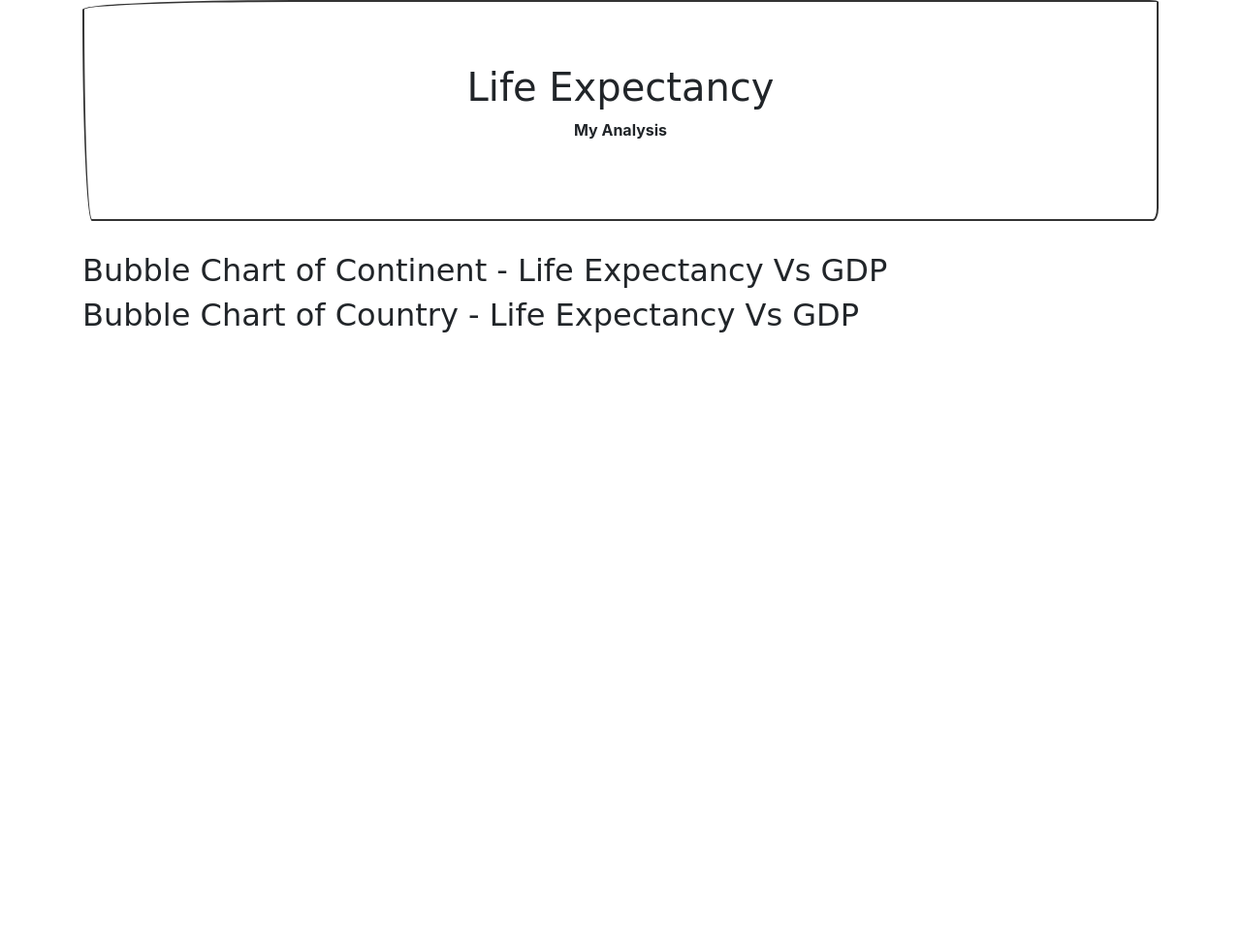
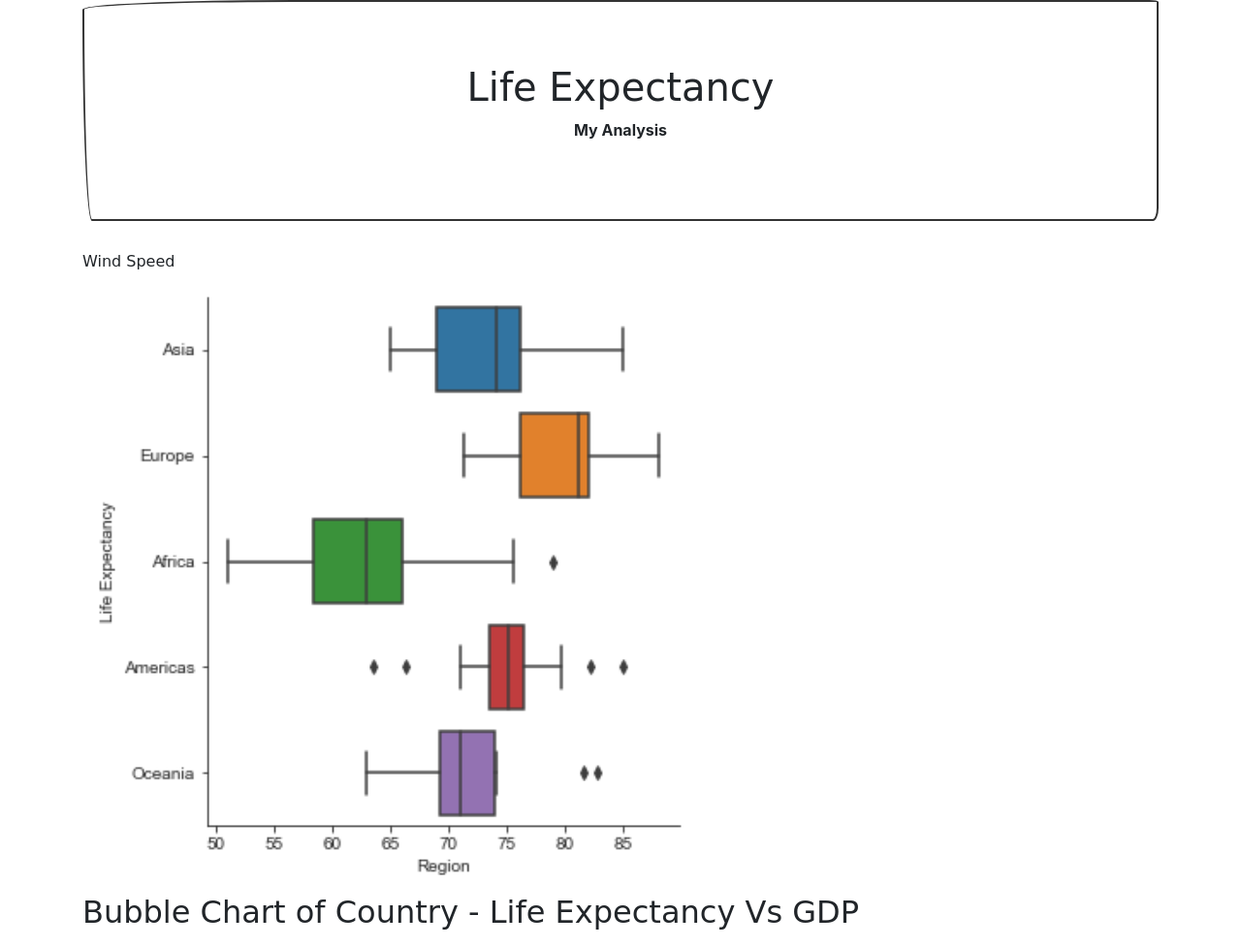
Before and after one commit to nithiyasuresh/life_exp, a Flask app: page / in a window 1280 px wide. Shown: the whole page at 97% size. Before the commit the page ends 343 px from the top, so only its background shows below. Run offline with Flask 2, Linux system fonts and the light colour scheme; some libraries are stand-ins or nearby versions; some web fonts are replaced.

Commit message:
adding box graph

```diff
--- /dev/null
+++ b/life_exp/static/css/mycss.css
@@ -0,0 +1,4 @@
+img{
+    width:100% !important;
+    height:100% !important;
+}
--- a/life_exp/static/js/app_new.js
+++ b/life_exp/static/js/app_new.js
@@ -15,6 +15,8 @@ d3.csv('https://raw.githubusercontent.com/nithiyasuresh/LifeExpectancy_Project/n
         // then create one:
         if (!(trace = byYear[region])) {
             trace = byYear[region] = {
+                yr: [],
+                rgn: [],
                 x: [],
                 y: [],
                 id: [],
@@ -22,6 +24,7 @@ d3.csv('https://raw.githubusercontent.com/nithiyasuresh/LifeExpectancy_Project/n
                 marker: { size: [] }
             };
         }
+        // console.log(trace);
         return trace;
     }
 
@@ -29,6 +32,8 @@ d3.csv('https://raw.githubusercontent.com/nithiyasuresh/LifeExpectancy_Project/n
     for (var i = 0; i < data.length; i++) {
         var datum = data[i];
         var trace = getData(datum.Year, datum.region);
+        trace.yr.push(datum.Year);
+        trace.rgn.push(datum.region);
         trace.text.push(datum.Country);
         trace.id.push(datum.Country);
         trace.x.push(datum.Life_Expectancy);
@@ -157,14 +162,6 @@ d3.csv('https://raw.githubusercontent.com/nithiyasuresh/LifeExpectancy_Project/n
         }]
     };
 
-        // Create the plot:
-       Plotly.plot('bubble_plot_continent', {
-        data: traces,
-        layout: layout,
-        config: { showSendToCloud: true },
-        frames: frames,
-    });
-
 
     // Create the plot:
     Plotly.plot('bubble_plot_country', {
@@ -173,4 +170,5 @@ d3.csv('https://raw.githubusercontent.com/nithiyasuresh/LifeExpectancy_Project/n
         config: { showSendToCloud: true },
         frames: frames,
     });
+
 });
--- a/life_exp/templates/index.html
+++ b/life_exp/templates/index.html
@@ -7,6 +7,7 @@
     <meta http-equiv="X-UA-Compatible" content="ie=edge">
     <title>Pet Pals!</title>
     <link rel="stylesheet" href="./static/css/style.css">
+    <link rel="stylesheet" href="./static/css/mycss.css">
 </head>
 
 <body>
@@ -18,10 +19,12 @@
 
         <div class="row">
             <!-- Bubble chart thats continents average -->
-            <div class="col-md-12">
-                <h2>Bubble Chart of Continent - Life Expectancy Vs GDP</h2>
-                <div id="bubble_plot_continent"></div>
-            </div>
+            <div class="col-lg-7">
+                <div class="box">
+                  <h6 class="title">Wind Speed</h6>
+                  <img src="./static/Images/RegionBoxplot.png" alt="Wing Speed Chart">
+                </div>
+         </div>
 
             <!-- Bubble chart that is country average -->
 
```
Also changed, not shown: life_exp/static/Images/RegionBoxplot.png (added), 4 other files. Lines whose indentation alone changed are shown as unchanged.
